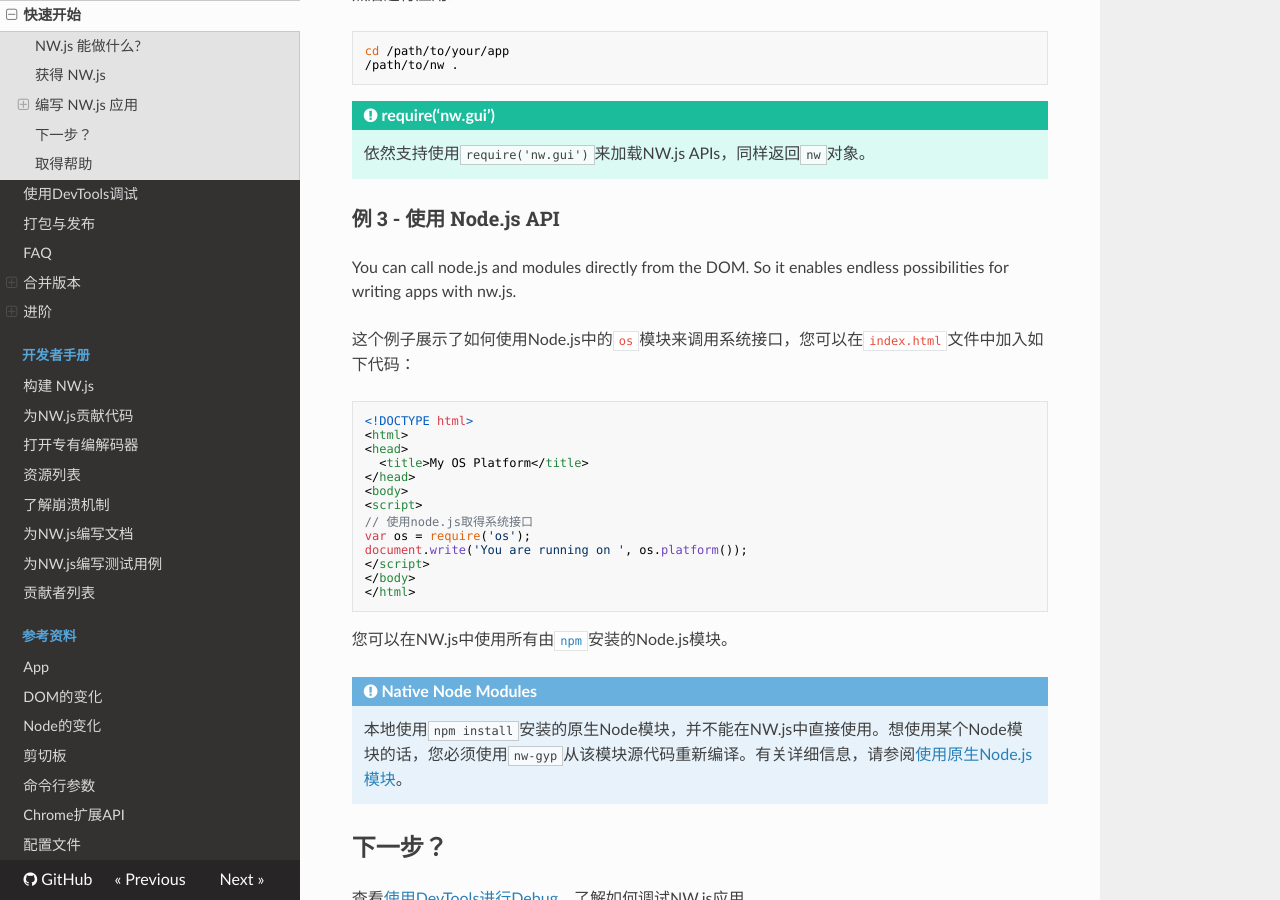
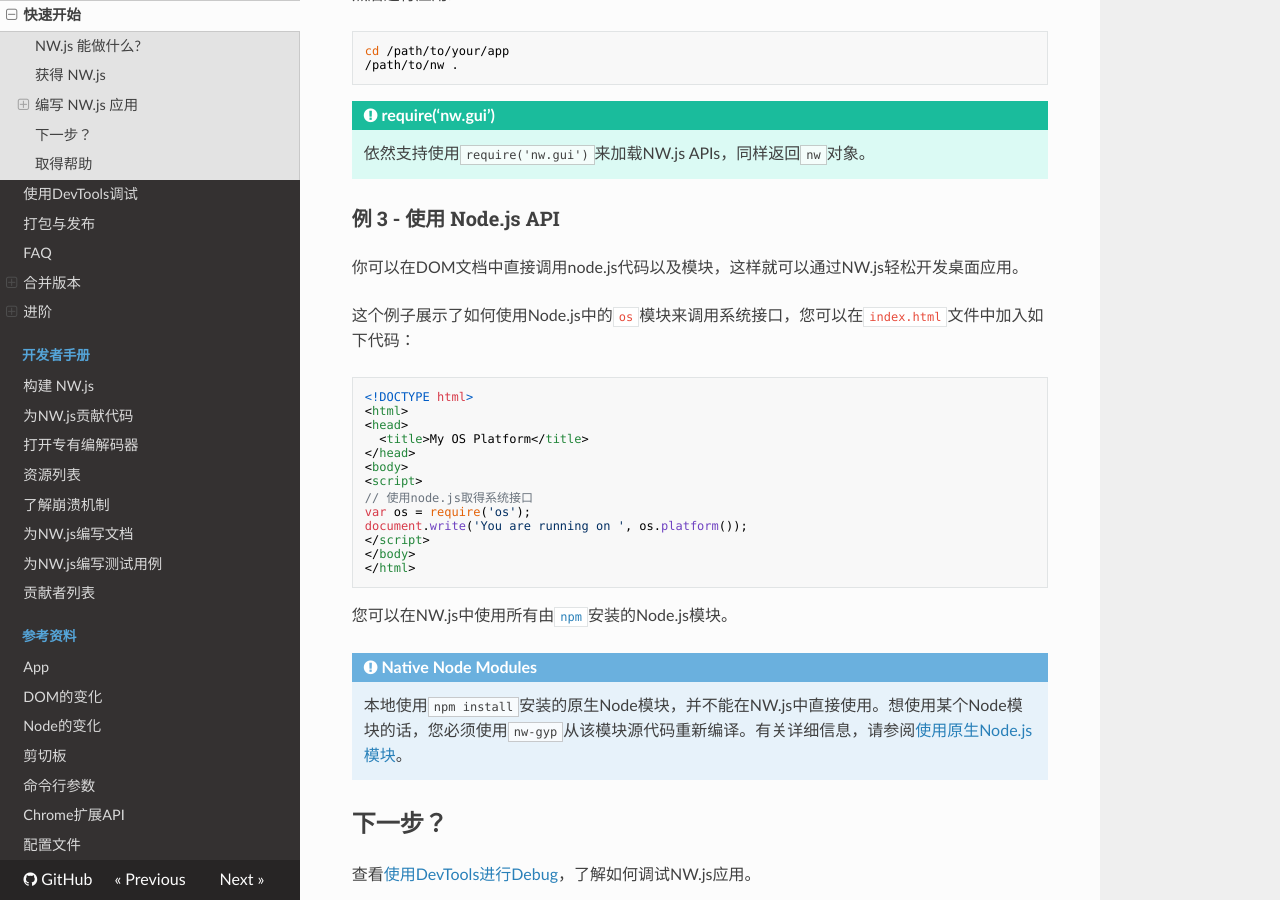
Before and after one commit to lxp135/NW.jsCnDocs, an MkDocs documentation site: the page built from docs/For Users/Getting Started.md, in a window 1280 px wide and 900 px high, scrolled down 2837 px. Built offline with MkDocs 1.6.1, drawn with Linux system fonts in a browser that asks for light colours; nearby versions of some CDN libraries; old or Windows-style settings are respelled for this version of MkDocs.

Commit message:
快速开始翻译完成。

```diff
--- a/docs/For Users/Getting Started.md
+++ b/docs/For Users/Getting Started.md
@@ -124,7 +124,7 @@
 
 ### 例 3 - 使用 Node.js API
 
-You can call node.js and modules directly from the DOM. So it enables endless possibilities for writing apps with nw.js.
+你可以在DOM文档中直接调用node.js代码以及模块，这样就可以通过NW.js轻松开发桌面应用。
 
 这个例子展示了如何使用Node.js中的`os`模块来调用系统接口，您可以在`index.html`文件中加入如下代码：
 
```
